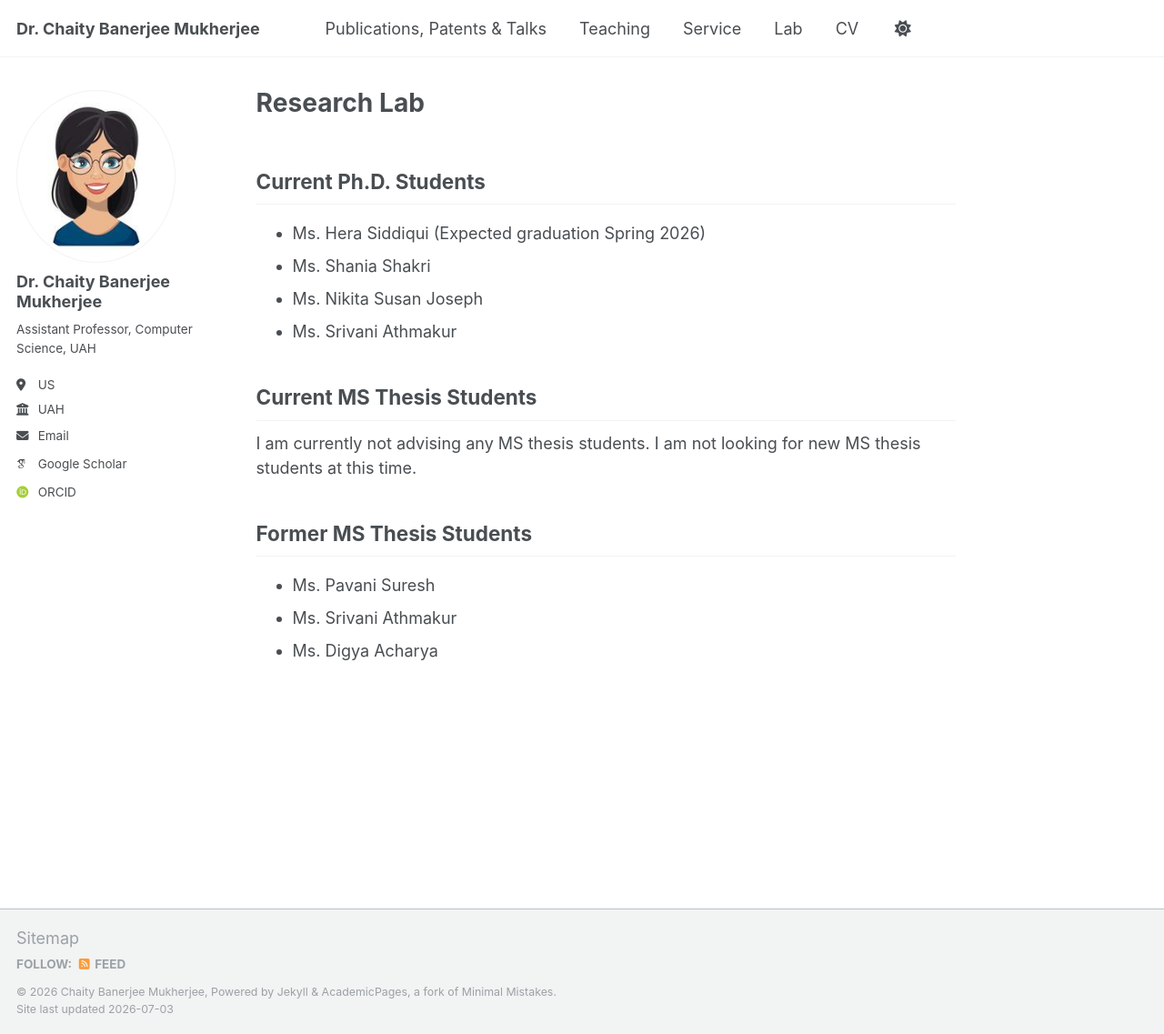
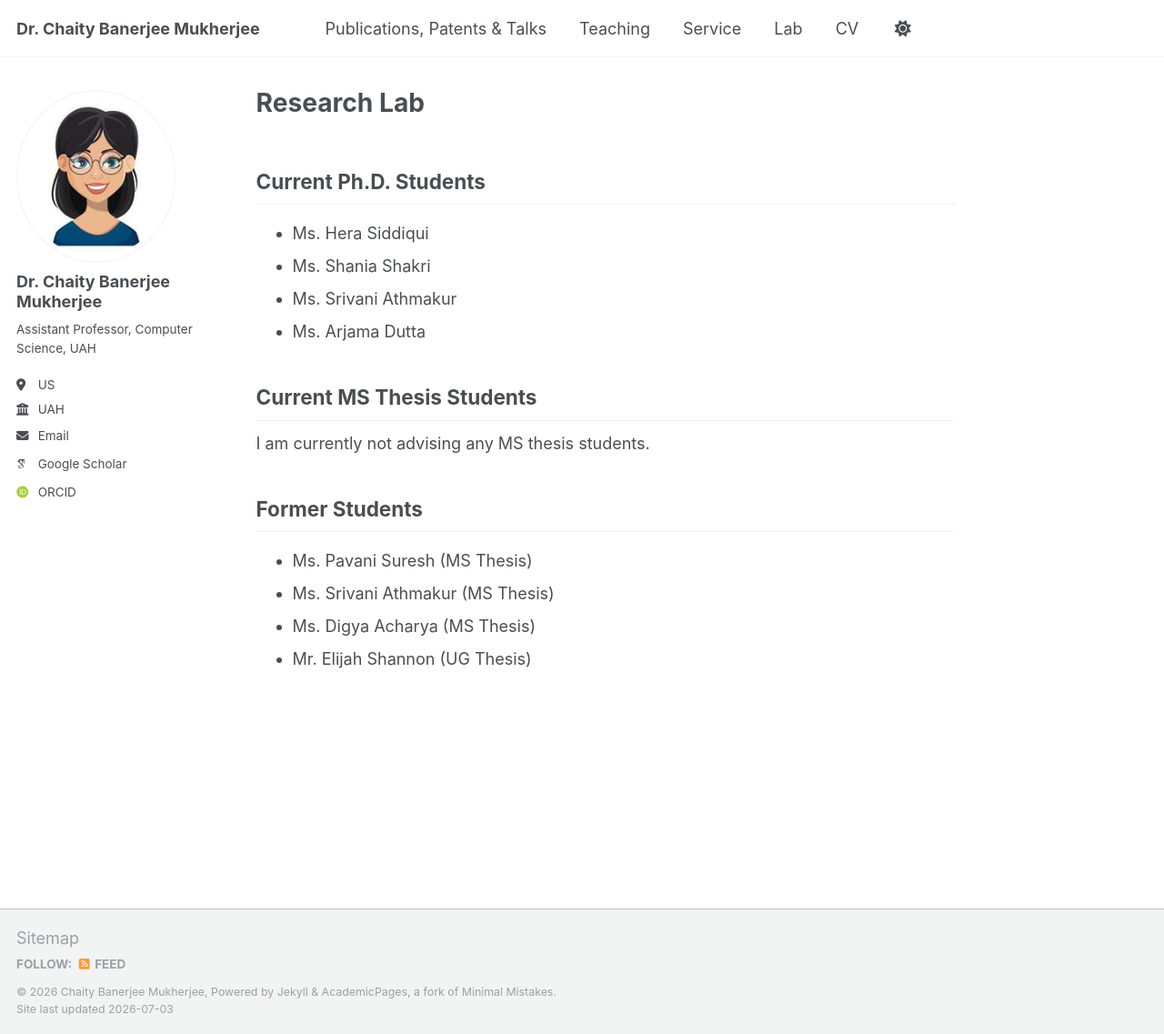
Before and after one commit to derbi-lab/derbi-lab.github.io, a Jekyll site: the page built from _pages/portfolio.md, in a window 1280 px wide and 1137 px high. Shown: the whole window at 91% size. Built offline with Jekyll 4.4.1, drawn with Linux system fonts in a browser that asks for light colours; some web fonts are replaced; a script that is not in the unit is left out.

Commit message:
Update portfolio.md

```diff
--- a/_pages/portfolio.md
+++ b/_pages/portfolio.md
@@ -7,16 +7,17 @@ author_profile: true
 
 ## Current Ph.D. Students
 
-* Ms. Hera Siddiqui (Expected graduation Spring 2026)
+* Ms. Hera Siddiqui
 * Ms. Shania Shakri
-* Ms. Nikita Susan Joseph
 * Ms. Srivani Athmakur
+* Ms. Arjama Dutta
 
 ## Current MS Thesis Students
-I am currently not advising any MS thesis students. I am not looking for new MS thesis students at this time.
+I am currently not advising any MS thesis students.
 
 
-## Former MS Thesis Students
-* Ms. Pavani Suresh
-* Ms. Srivani Athmakur
-* Ms. Digya Acharya
+## Former Students
+* Ms. Pavani Suresh (MS Thesis)
+* Ms. Srivani Athmakur (MS Thesis)
+* Ms. Digya Acharya (MS Thesis)
+* Mr. Elijah Shannon (UG Thesis)
```
